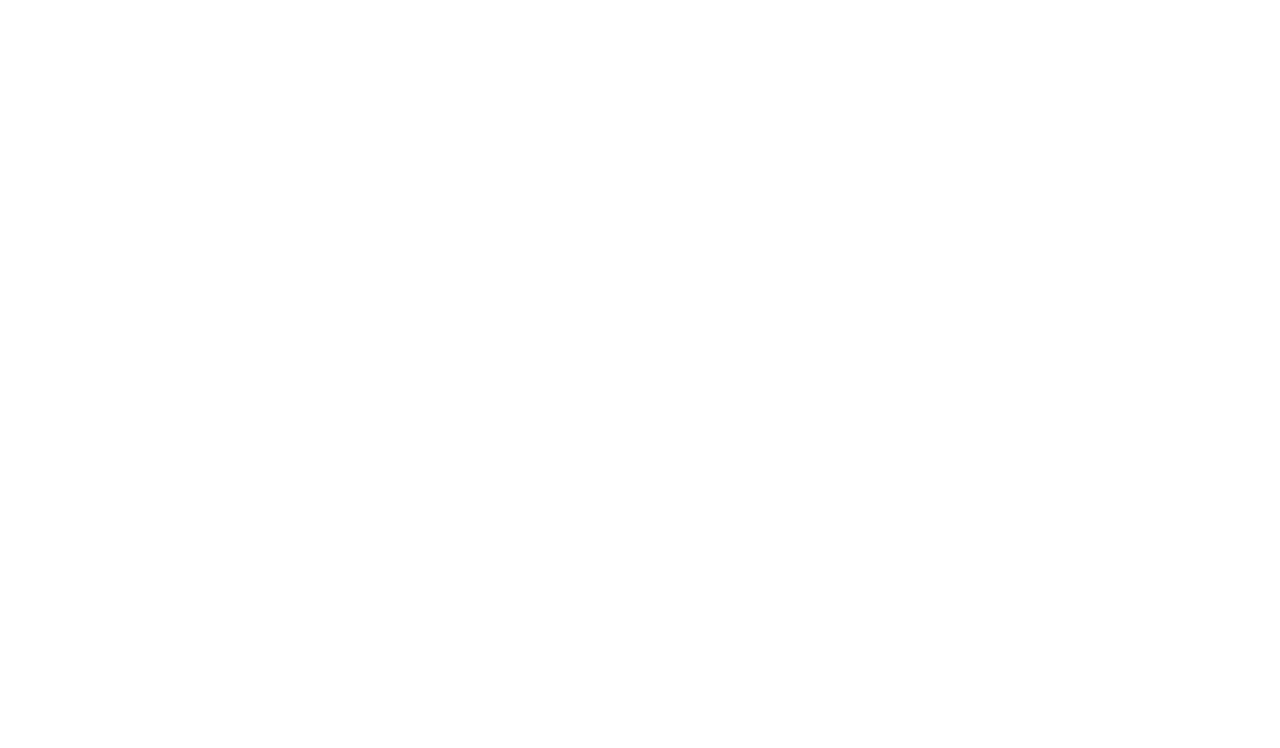
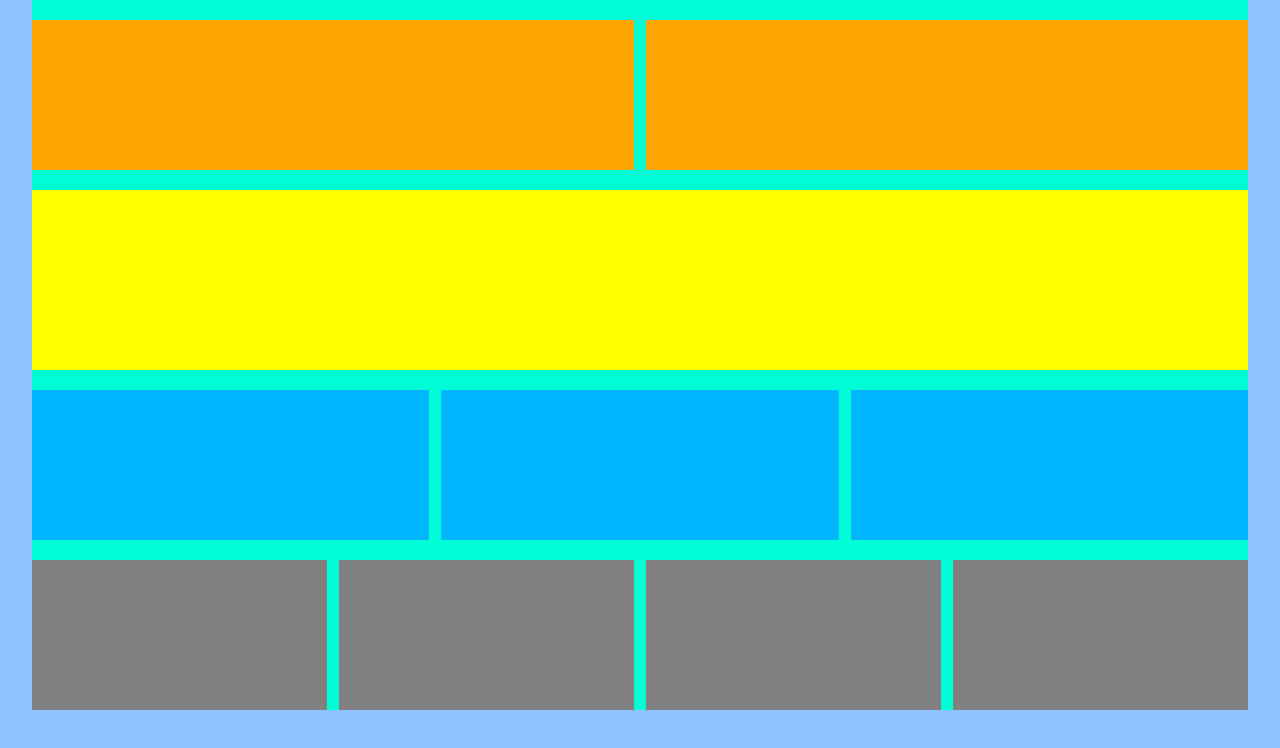
Before and after one commit to KJoTechTalent/MediaQuery, a plain HTML site: page index.html in a window 1280 px wide. Drawn offline with Linux system fonts and the light colour scheme.

Commit message:
estructura mediaquery movil

```diff
--- a/index.html
+++ b/index.html
@@ -8,25 +8,25 @@
 </head>
 <body>
     <!-- ORANGE BOXES -->
-    <div>
-        <div class="orangeBox"></div>
-        <div class="orangeBox"></div>
+    <div id="orangeBoxesContainer" class="size">
+        <div class="orange twoBox"></div>
+        <div class="orange twoBox"></div>
     </div>
 
     <!-- YELLOW BOX -->
-    <div class="yellowBox">
-
+    <div id="yellowBoxContainer" class="size">
+        <div class="yellow"></div>
     </div>
 
     <!-- BLUE BOXES -->
-    <div>
-        <div class="blueBox"></div>
-        <div class="blueBox"></div>
-        <div class="blueBox"></div>
+    <div id="blueBoxesContainer" class="size">
+        <div class="blue threeBox"></div>
+        <div class="blue threeBox"></div>
+        <div class="blue threeBox"></div>
     </div>
 
     <!-- GREY BOXES -->
-    <div>
+    <div id="greyBoxesContainer" class="size">
         <div class="greyBox"></div>
         <div class="greyBox"></div>
         <div class="greyBox"></div>
--- a/style.css
+++ b/style.css
@@ -1,16 +1,57 @@
 body{
+    background-color: rgb(141, 194, 255);
     width: 100vw;
     height: 100vh;
-}
-.orangeBox{
+    margin: 0px;
 
 }
-.yellowBox {
-
+#orangeBoxesContainer{
+    background-color: #00ffd5;
 }
-.blueBox{
-
+.orange{
+    background-color: orange;
+    width: 50%;
+    height: 150px;
+}
+#yellowBoxContainer{
+    background-color: #00ffd5;
+}
+.yellow{
+    background-color: yellow;
+    width: 100%;
+    height: 180px;
+}
+#blueBoxesContainer{
+    background-color: #00ffd5;
+}
+.blue{
+    background-color: rgb(0, 183, 255);
+    width: 33%;
+    height: 150px;
+}
+#greyBoxesContainer{
+    background-color: #00ffd5;
 }
 .greyBox{
+    background-color: grey;
+    width: 25%;
+    height: 150px;
+}
+.size{
+    width: 95vw;
+    padding-top: 20px;
+    margin-left: auto;
+    margin-right: auto;
+    display: flex;
+    flex-direction: row;
+    column-gap: 12px;
+}
+@media screen and (max-width:320px){
+    .size{
+        display: flex;
+        flex-direction: column;
+    }
+    .orange{
 
+    }
 }
```
